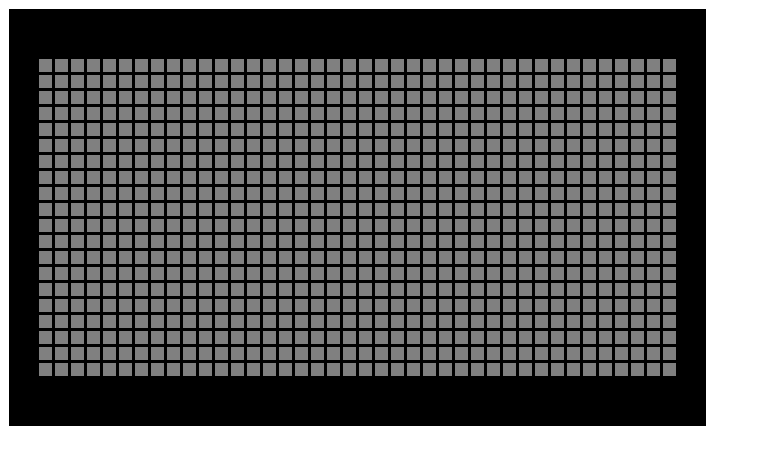
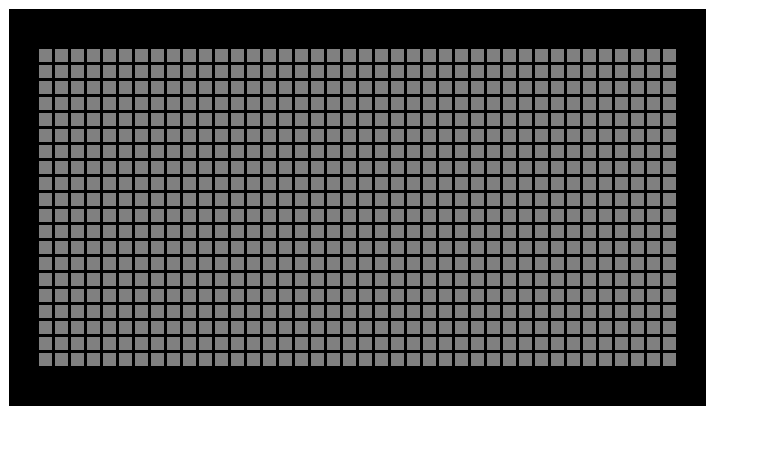
Before and after one commit to acciojob/Color-board-Sonu34668, a website: page main.html in a window 1280 px wide. Shown: the whole page, without its empty margins (0-760 px from the left). Drawn offline with Linux system fonts and the light colour scheme.

Commit message:
created a submission

```diff
--- a/styles.css
+++ b/styles.css
@@ -1,7 +1,7 @@
 /*  your css code here. If applicable */
 .container {
 	margin: 1px;
-	padding: 50px 30px;
+	padding: 40px 30px;
 	background-color: black;
 
 	display: inline-grid;
@@ -13,7 +13,7 @@
 .square {
 	height: 13px;
 	width: 13px;
-	background-color: grey;
+	background-color:grey;
 }
 
 .square:hover {
```
